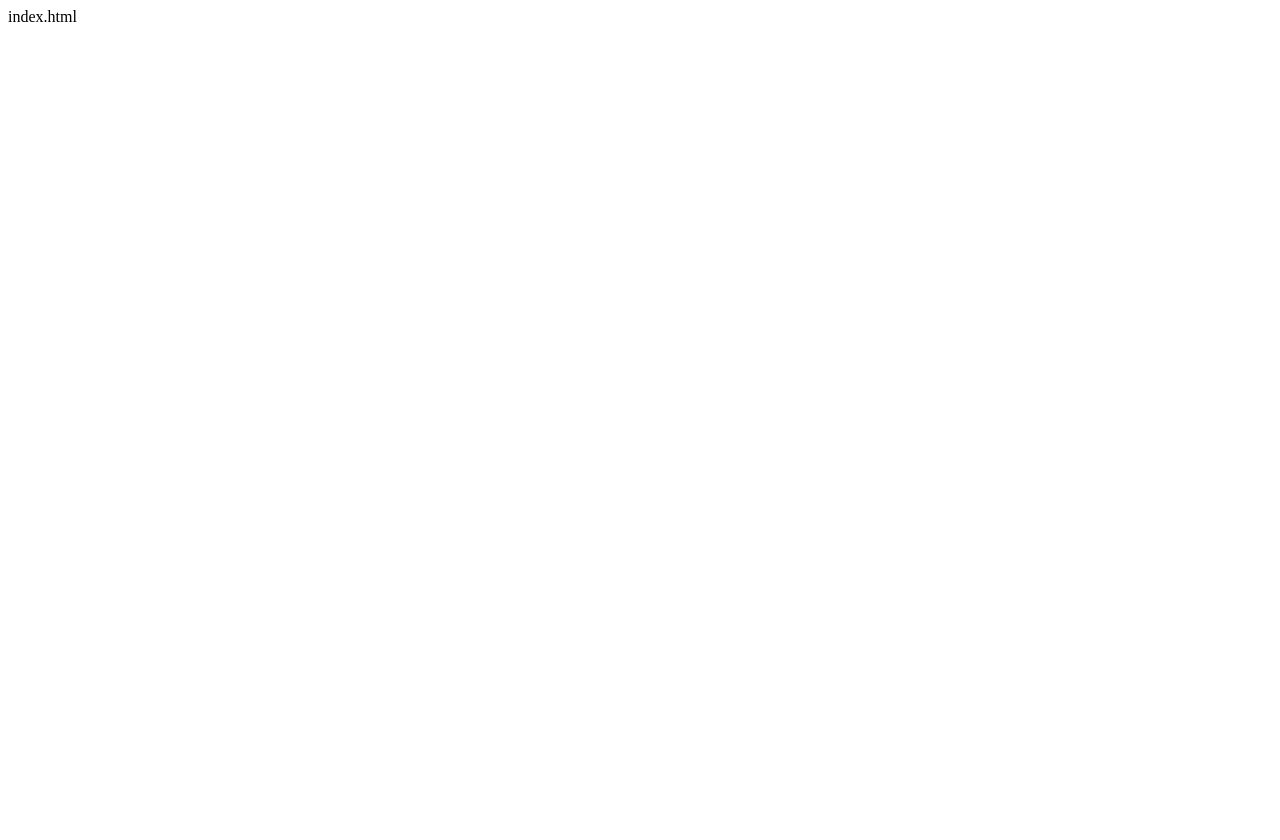
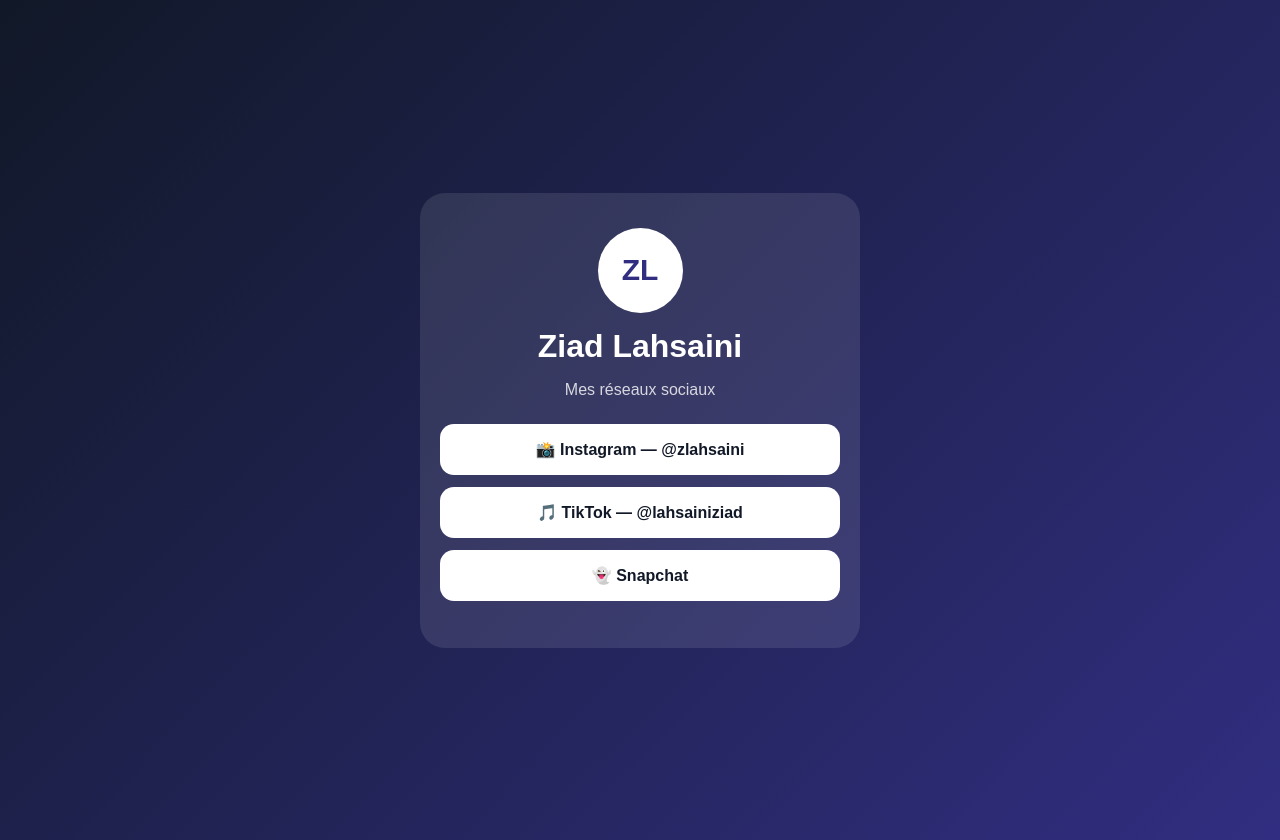
Before and after one commit to ziadlahsaini3-ux/zyad-_resaux, a plain HTML site: page index.html in a window 1280 px wide. Before the commit the page ends 800 px from the top, so only its background shows below. Drawn offline with Linux system fonts and the light colour scheme.

Commit message:
Update index.html

```diff
--- a/index.html
+++ b/index.html
@@ -1 +1,25 @@
-index.html
+<!DOCTYPE html>
+<html lang="fr">
+<head>
+<meta charset="UTF-8">
+<meta name="viewport" content="width=device-width,initial-scale=1">
+<title>Ziad Lahsaini</title>
+<style>
+body{margin:0;min-height:100vh;background:linear-gradient(135deg,#111827,#312e81);font-family:Arial,sans-serif;display:flex;align-items:center;justify-content:center;color:white;padding:20px}
+.card{width:100%;max-width:400px;text-align:center;background:#ffffff1a;padding:35px 20px;border-radius:25px}
+.avatar{width:85px;height:85px;margin:auto;border-radius:50%;background:white;color:#312e81;display:flex;align-items:center;justify-content:center;font-size:30px;font-weight:bold}
+h1{margin:15px 0 5px}p{opacity:.8;margin-bottom:25px}
+a{display:block;background:white;color:#111827;text-decoration:none;padding:16px;margin:12px 0;border-radius:14px;font-weight:bold}
+</style>
+</head>
+<body>
+<div class="card">
+<div class="avatar">ZL</div>
+<h1>Ziad Lahsaini</h1>
+<p>Mes réseaux sociaux</p>
+<a href="https://www.instagram.com/zlahsaini/">📸 Instagram — @zlahsaini</a>
+<a href="https://www.tiktok.com/@lahsainiziad">🎵 TikTok — @lahsainiziad</a>
+<a href="https://snapchat.com/t/4BgJ26Cj">👻 Snapchat</a>
+</div>
+</body>
+</html>
```
